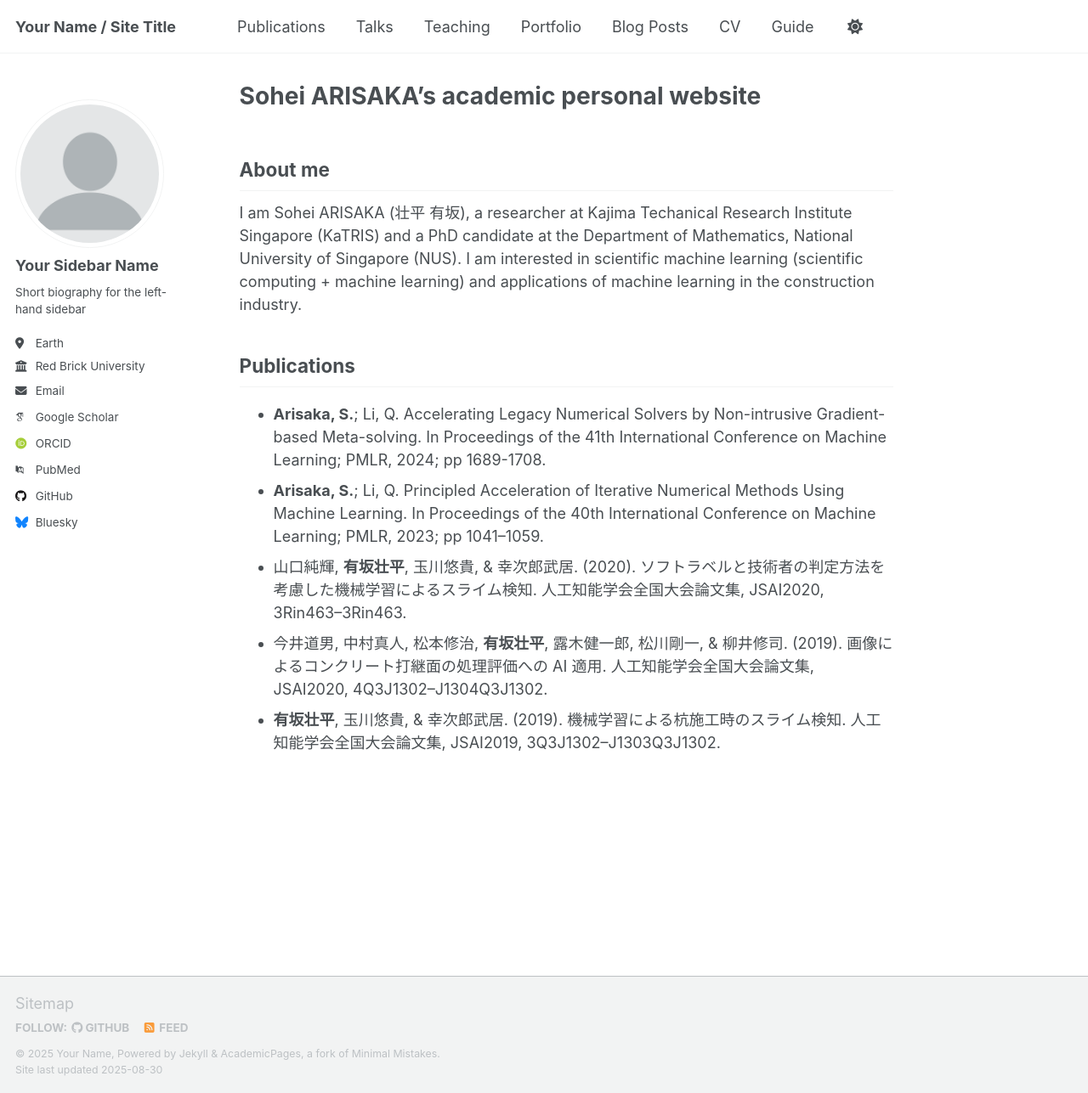
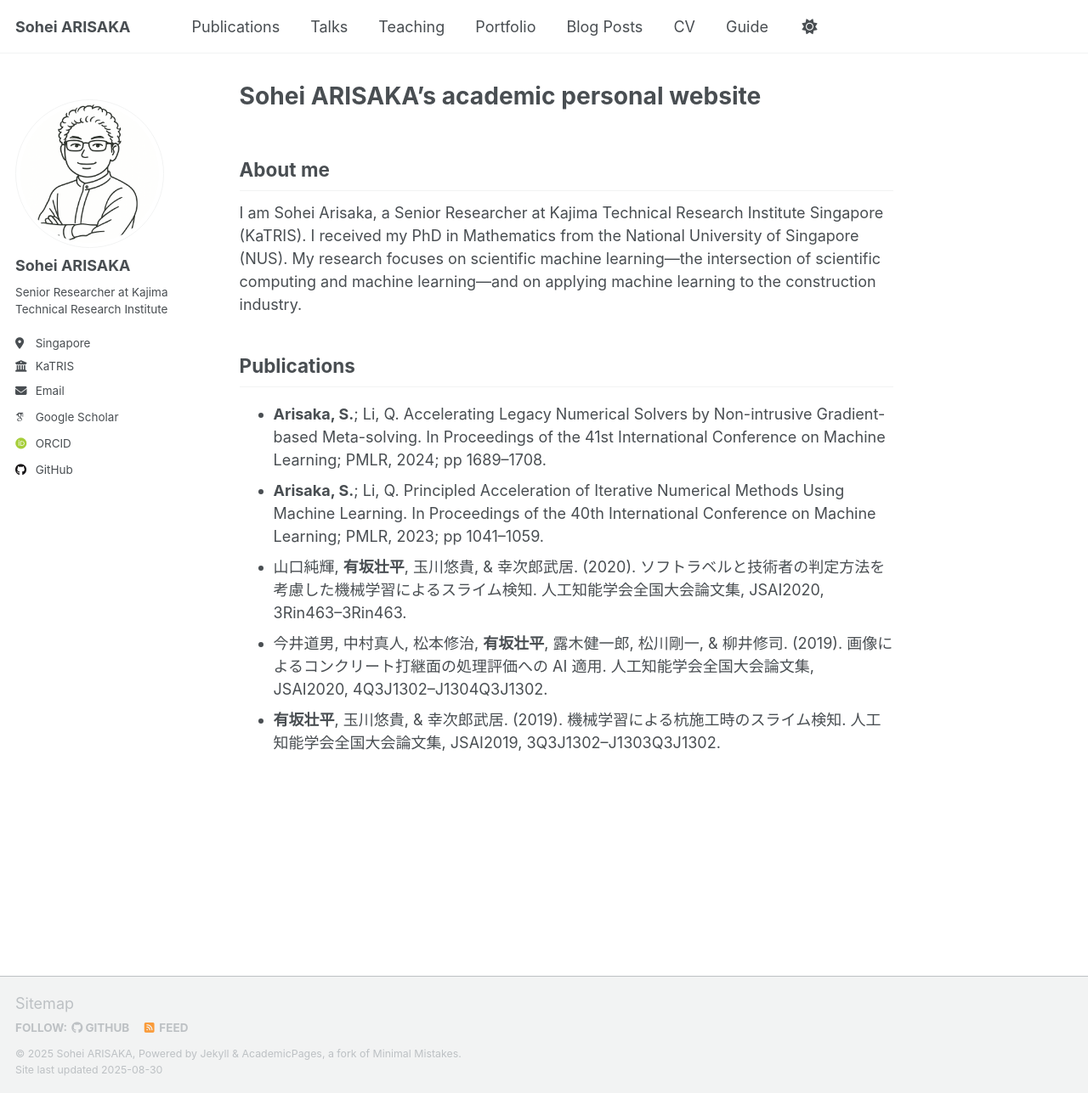
Before and after one commit to arisakaso/arisakaso.github.io, a Jekyll site: the page built from _pages/about.md, in a window 1280 px wide and 1287 px high. Shown: the whole window at 85% size. Built offline with Jekyll 4.4.1, drawn with Linux system fonts in a browser that asks for light colours; some web fonts are replaced; a script that is not in the unit is left out.

Commit message:
update personal information and publications in config and about pages

```diff
--- a/_config.yml
+++ b/_config.yml
@@ -8,14 +8,13 @@
 
 # Basic Site Settings
 locale                   : "en-US"
-site_theme               : "default" # Currently available options are "default", "air"
-title                    : "Your Name / Site Title"
+title                    : "Sohei ARISAKA"
 title_separator          : "-"
-name                     : &name "Your Name"
-description              : &description "personal description"
-url                      : https://academicpages.github.io # the base hostname & protocol for your site e.g. "https://[your GitHub username].github.io" or if you already have some other page hosted on Github then use "https://[your GitHub username].github.io/[Your Repo Name]"
+name                     : &name "Sohei ARISAKA"
+description              : &description "Senior Researcher at Kajima Technical Research Institute Singapore"
+url                      : https://arisakaso.github.io # the base hostname & protocol for your site e.g. "https://mmistakes.github.io"
 baseurl                  : "" # the subpath of your site, e.g. "/blog"
-repository               : "academicpages/academicpages.github.io"
+repository               : "arisakaso/arisakaso.github.io"
 
 # Site Author - The following control what appear as part of the author content on the side bar.
 #               If a field is blank the icon and link will not appear, otherwise it will be shown.
@@ -23,23 +22,20 @@ repository               : "academicpages/academicpages.github.io"
 author:
   # Biographic information
   avatar           : "profile.png"
-  name             : "Your Sidebar Name"
+  name             : "Sohei ARISAKA"
   pronouns         : # example: "she/her"
-  bio              : "Short biography for the left-hand sidebar"
-  location         : "Earth"
-  employer         : "Red Brick University"
+  bio              : "Senior Researcher at Kajima Technical Research Institute"
+  location         : "Singapore"
+  employer         : "KaTRIS"
   uri              : # URL
-  email            : "none@example.org"
+  email            : "sohei.arisaka@u.nus.com"
 
   # Academic websites
   academia         : # URL
   arxiv            : # URL - Update with the correct link to your profile
-  googlescholar    : "https://scholar.google.com/citations?user=PS_CX0AAAAAJ"
-  inspire-hep      : # URL
+  googlescholar    : "https://scholar.google.com/citations?user=YNW-qFwAAAAJ&hl=en"
   impactstory      : # URL
-  orcid            : "http://orcid.org/yourorcidurl"
-  semantic         : # URL
-  pubmed           : "https://www.ncbi.nlm.nih.gov/pubmed/?term=john+snow"
+  orcid            : "https://orcid.org/my-orcid?orcid=0000-0002-3408-2599"
   researchgate     : # URL
   scopus           : # URL
 
@@ -47,13 +43,12 @@ author:
   bitbucket        : # Username - Update with your username on the site
   codepen          : # Username
   dribbble         : # Username
-  github           : "academicpages"
+  github           : "arisakaso"
   kaggle           : # Username
   stackoverflow    : # User number or user number and name (i.e., use "1" or "1/jeff-atwood")
 
   # Social media
-  artstation       : # Username
-  bluesky          : "bsky.app" # Replace this with you Bluesky username
+  bluesky          : # "bsky.app" # Replace this with you Bluesky username
   facebook         : # Username
   flickr           : # Username
   foursquare       : # Username
--- a/_pages/about.md
+++ b/_pages/about.md
@@ -8,13 +8,13 @@ redirect_from:
 ---
 
 ## About me
-I am Sohei ARISAKA (壮平 有坂), a researcher at Kajima Techanical Research Institute Singapore (KaTRIS)
-and a PhD candidate at the Department of Mathematics, National University of Singapore (NUS).
-I am interested in scientific machine learning (scientific computing + machine learning) and applications of machine learning in the construction industry.
+I am Sohei Arisaka, a Senior Researcher at Kajima Technical Research Institute Singapore (KaTRIS).
+I received my PhD in Mathematics from the National University of Singapore (NUS).
+My research focuses on scientific machine learning—the intersection of scientific computing and machine learning—and on applying machine learning to the construction industry.
 
 ## Publications
 
-- **Arisaka, S.**; Li, Q. Accelerating Legacy Numerical Solvers by Non-intrusive Gradient-based Meta-solving. In Proceedings of the 41th International Conference on Machine Learning; PMLR, 2024; pp 1689-1708.
+- **Arisaka, S.**; Li, Q. Accelerating Legacy Numerical Solvers by Non-intrusive Gradient-based Meta-solving. In Proceedings of the 41st International Conference on Machine Learning; PMLR, 2024; pp 1689–1708.
 - **Arisaka, S.**; Li, Q. Principled Acceleration of Iterative Numerical Methods Using Machine Learning. In Proceedings of the 40th International Conference on Machine Learning; PMLR, 2023; pp 1041–1059.
 - 山口純輝, **有坂壮平**, 玉川悠貴, & 幸次郎武居. (2020). ソフトラベルと技術者の判定方法を考慮した機械学習によるスライム検知. 人工知能学会全国大会論文集, JSAI2020, 3Rin463–3Rin463.
 - 今井道男, 中村真人, 松本修治, **有坂壮平**, 露木健一郎, 松川剛一, & 柳井修司. (2019). 画像によるコンクリート打継面の処理評価への AI 適用. 人工知能学会全国大会論文集, JSAI2020, 4Q3J1302–J1304Q3J1302.
```
Also changed, not shown: images/profile.png.
